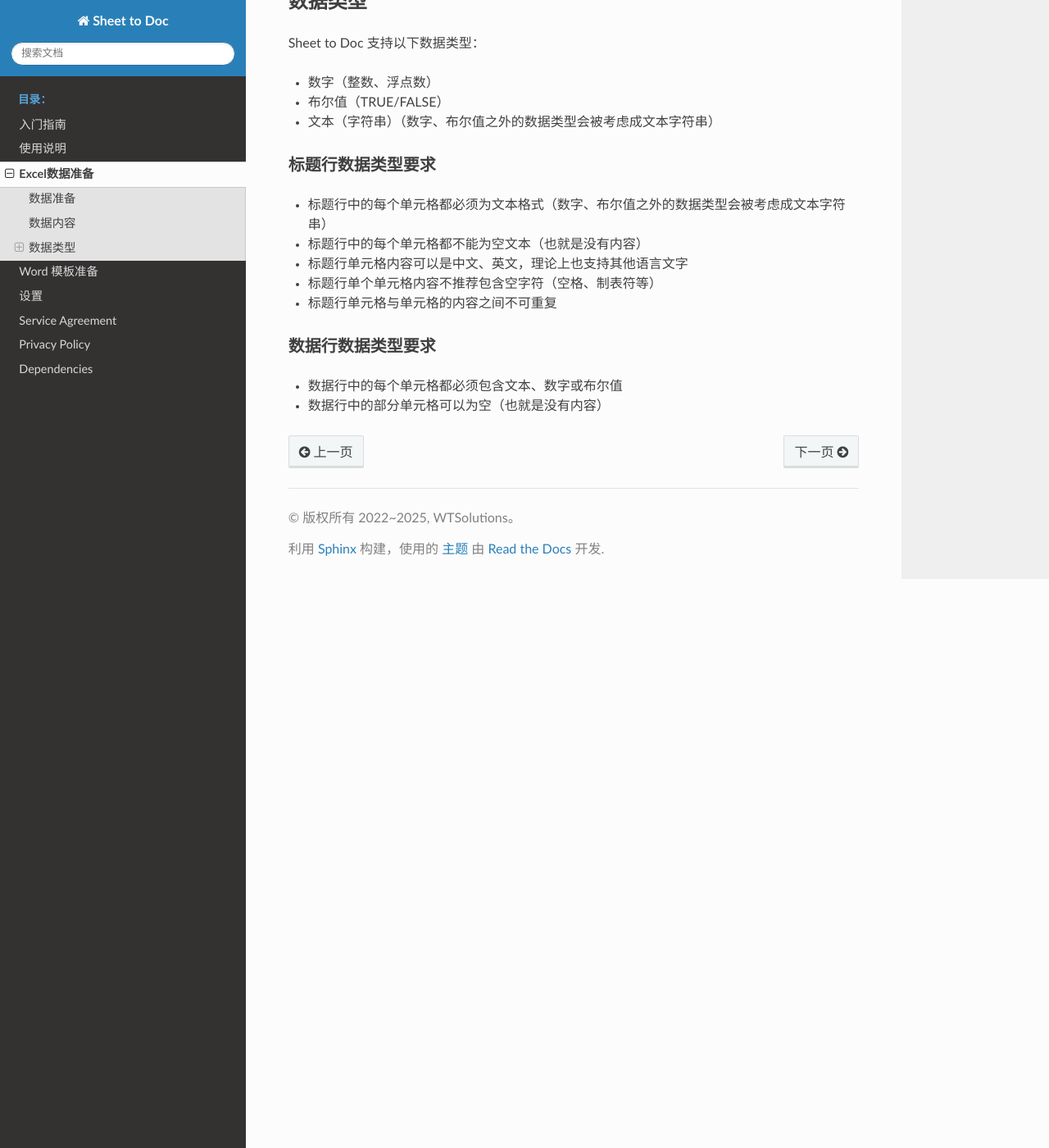
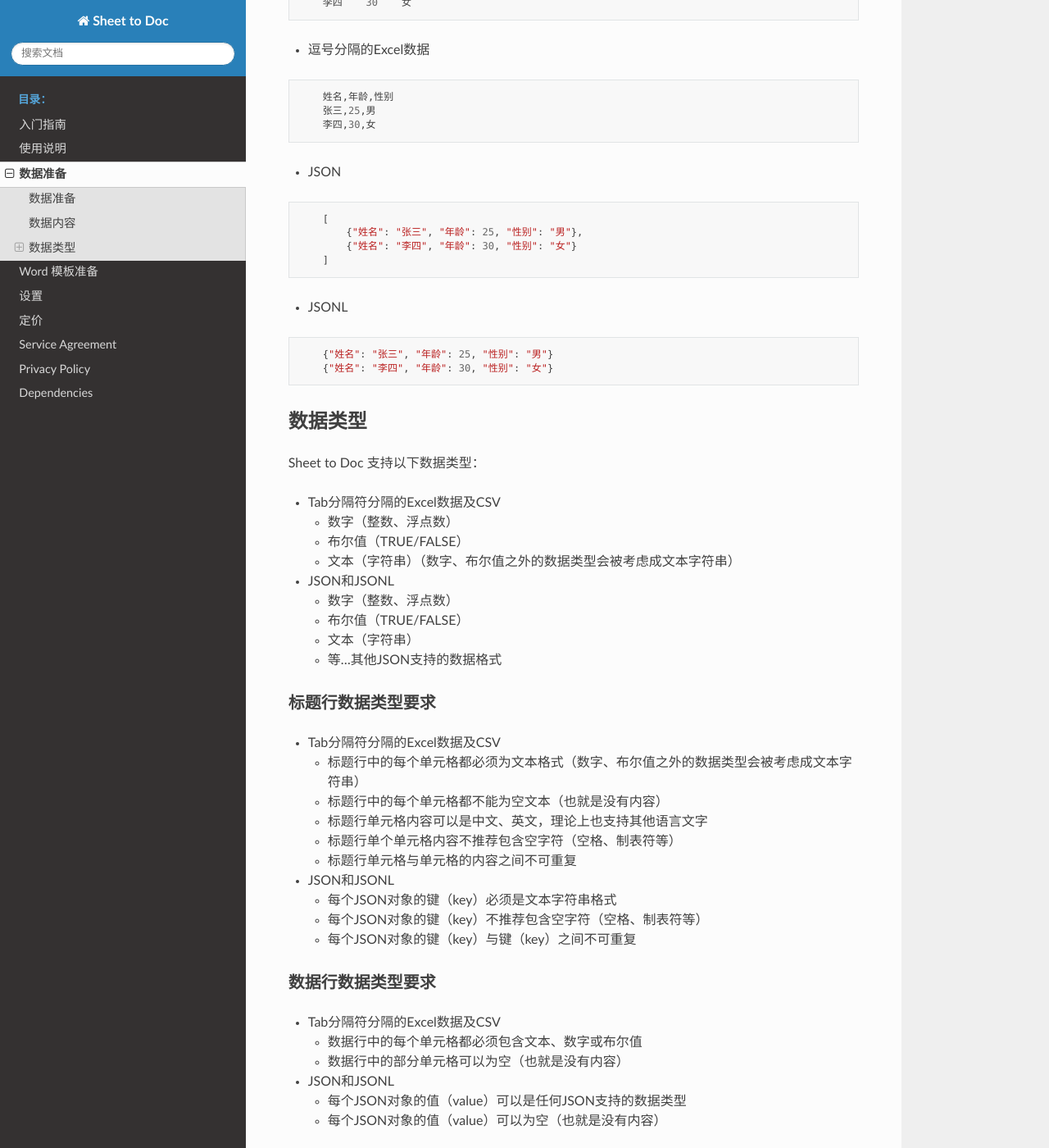
Before and after one commit to he-yang/sheet-to-doc-zh-cn, a Sphinx documentation site: the page built from source/ExcelData.md, in a window 1280 px wide and 1400 px high, scrolled down 1081 px. Shown: the whole window at 82% size. Built offline with Sphinx 7.4.7 and the Read the Docs theme 3.1.0, drawn with Linux system fonts in a browser that asks for light colours; some of the changed text lies outside the part shown.

Commit message:
update to v1.3

````diff
--- a/source/ExcelData.md
+++ b/source/ExcelData.md
@@ -1,14 +1,16 @@
-# Excel数据准备
+# 数据准备
 
 [English](https://sheet-to-doc.wtsolutions.cn/en/latest/ExcelData.html)
 
 ## 数据准备
 
-在使用 Sheet to Doc 之前，您需要准备包含要转换为文档的数据的 Excel 表格。
+在使用 Sheet to Doc 之前，您需要准备包含要转换为文档的数据。
 
-我们接受两种格式的Excel数据
+我们接受多种格式的数据
 - Tab分隔符分隔的Excel数据,也就是最常规的Excel文件
 - 逗号分隔的Excel数据，也就是CSV文件
+- JSON
+- JSONL
 
 ## 数据内容
 
@@ -20,6 +22,13 @@
 - 逗号分隔的Excel数据
     - 第一行为标题行，
     - 后续行为数据行。
+- JSON
+    - 应当是一个数组，数组中至少有一个元素
+    - 数组中的每个元素都是一个JSON对象
+    - 每个JSON至少有一个对象的键（key）和值（value）。
+- JSONL
+    - 每个数据行都是一个独立的JSON对象，
+    - 每个JSON对象至少有一个键（key）和值（value）。
 
 例子：
 
@@ -35,6 +44,20 @@
     张三,25,男
     李四,30,女
 ```
+- JSON
+```
+    [
+        {"姓名": "张三", "年龄": 25, "性别": "男"},
+        {"姓名": "李四", "年龄": 30, "性别": "女"}
+    ]
+```
+- JSONL
+```
+    {"姓名": "张三", "年龄": 25, "性别": "男"}
+    {"姓名": "李四", "年龄": 30, "性别": "女"}
+```
+
+
 
 <script async src="https://pagead2.googlesyndication.com/pagead/js/adsbygoogle.js?client=ca-pub-8772217510669640"
      crossorigin="anonymous"></script>
@@ -51,17 +74,38 @@
 ## 数据类型
 
 Sheet to Doc 支持以下数据类型：
-- 数字（整数、浮点数）
-- 布尔值（TRUE/FALSE）
-- 文本（字符串）（数字、布尔值之外的数据类型会被考虑成文本字符串）
+
+- Tab分隔符分隔的Excel数据及CSV
+    - 数字（整数、浮点数）
+    - 布尔值（TRUE/FALSE）
+    - 文本（字符串）（数字、布尔值之外的数据类型会被考虑成文本字符串）
+
+- JSON和JSONL
+    - 数字（整数、浮点数）
+    - 布尔值（TRUE/FALSE）
+    - 文本（字符串）
+    - 等...其他JSON支持的数据格式
+
 
 ### 标题行数据类型要求
-- 标题行中的每个单元格都必须为文本格式（数字、布尔值之外的数据类型会被考虑成文本字符串）
-- 标题行中的每个单元格都不能为空文本（也就是没有内容）
-- 标题行单元格内容可以是中文、英文，理论上也支持其他语言文字
-- 标题行单个单元格内容不推荐包含空字符（空格、制表符等）
-- 标题行单元格与单元格的内容之间不可重复
+
+- Tab分隔符分隔的Excel数据及CSV
+    - 标题行中的每个单元格都必须为文本格式（数字、布尔值之外的数据类型会被考虑成文本字符串）
+    - 标题行中的每个单元格都不能为空文本（也就是没有内容）
+    - 标题行单元格内容可以是中文、英文，理论上也支持其他语言文字
+    - 标题行单个单元格内容不推荐包含空字符（空格、制表符等）
+    - 标题行单元格与单元格的内容之间不可重复
+- JSON和JSONL
+    - 每个JSON对象的键（key）必须是文本字符串格式
+    - 每个JSON对象的键（key）不推荐包含空字符（空格、制表符等）
+    - 每个JSON对象的键（key）与键（key）之间不可重复
+
 
 ### 数据行数据类型要求
-- 数据行中的每个单元格都必须包含文本、数字或布尔值
-- 数据行中的部分单元格可以为空（也就是没有内容）
+
+- Tab分隔符分隔的Excel数据及CSV
+    - 数据行中的每个单元格都必须包含文本、数字或布尔值
+    - 数据行中的部分单元格可以为空（也就是没有内容）
+- JSON和JSONL
+    - 每个JSON对象的值（value）可以是任何JSON支持的数据类型
+    - 每个JSON对象的值（value）可以为空（也就是没有内容）
--- a/source/conf.py
+++ b/source/conf.py
@@ -9,7 +9,7 @@
 project = 'Sheet to Doc'
 copyright = '2022~2025, WTSolutions'
 author = 'WTSolutions'
-release = '1.1.0.0'
+release = '1.3.0.0'
 
 # -- General configuration ---------------------------------------------------
 # https://www.sphinx-doc.org/en/master/usage/configuration.html#general-configuration
--- a/source/index.rst
+++ b/source/index.rst
@@ -18,6 +18,7 @@ Sheet to Doc by WTSolutions 是一款可以将 Excel数据和Word模版批量生
    ExcelData.md
    WordTemplate.md
    Settings.md
+   Pricing.md
    termsofuse.md
    privacy.md
    dependencies.md
````
Also changed, not shown: source/Pricing.md (added, +27 -0 lines), source/Usage.md (+14 -11 lines).
